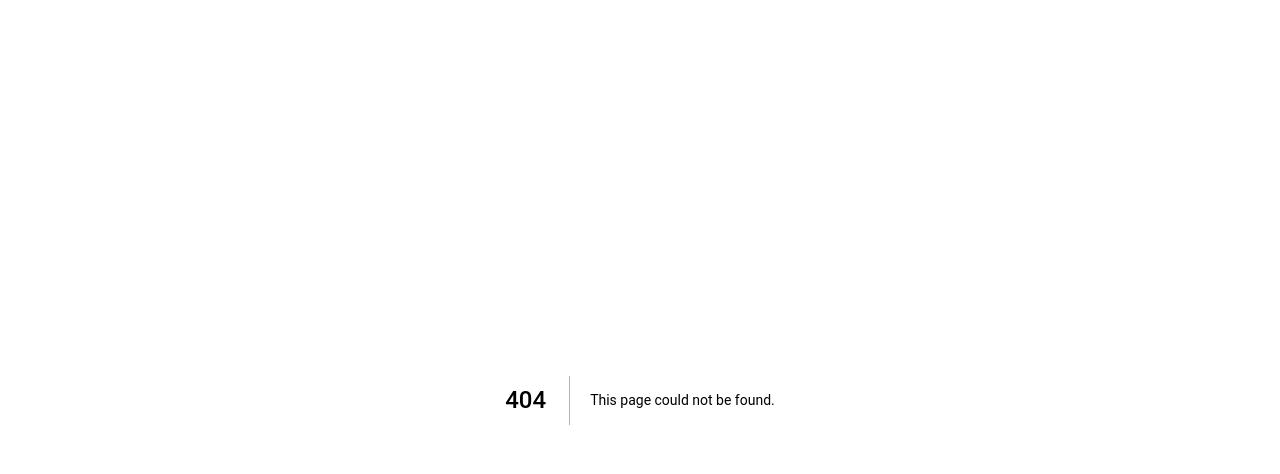
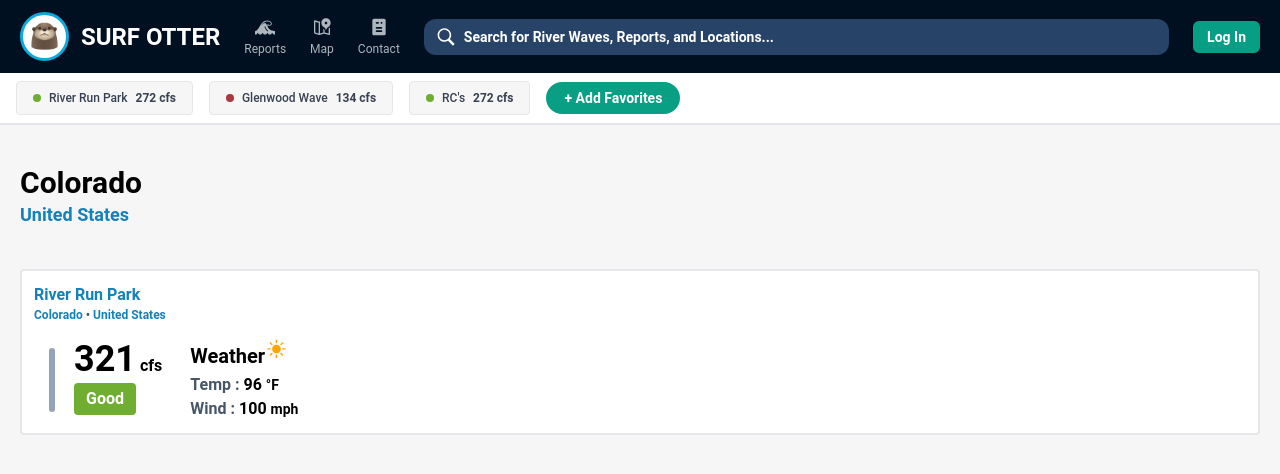
Before and after one commit to charliebarger/river-surf-report, a Next.js app: page /report/1/1 in a window 1280 px wide. Before the commit this address had no page. Shown: the top 474 px of the page. Built offline with nearby package versions, Linux system fonts and the light colour scheme.

Commit message:
add stuff so i can get it on my other comp

```diff
--- a/components/utility/Header.tsx
+++ b/components/utility/Header.tsx
@@ -89,7 +89,7 @@ const Header = () => {
               alt={"Search Icon"}
             />
             <input
-              placeholder="Search for Waves, Reports, and Locations..."
+              placeholder="Search for River Waves, Reports, and Locations..."
               className=" text-white  flex-1 bg-inherit placeholder-white outline-none"
             />
           </div>
--- /dev/null
+++ b/pages/report/[country]/[state].tsx
@@ -0,0 +1,88 @@
+import React from "react";
+import Head from "next/head";
+import Header from "@/components/utility/Header";
+import Image from "next/image";
+import PageHeader from "@/components/utility/PageHeader";
+import { SectionWrapper } from "@/components/utility/SectionWrapper";
+import Link from "next/link";
+
+const CountryPage = () => {
+  return (
+    <>
+      <Head>
+        <title>Surf Otter : River Surf Reports</title>
+        <meta name="description" content="The heart of River Surfing!" />
+        <meta name="viewport" content="width=device-width, initial-scale=1" />
+        <link rel="icon" href="/favicon.ico" />
+      </Head>
+      <Header />
+      <main>
+        <section className=" my-10  px-5 m-auto lg:max-w-none xl:max-w-5xl">
+          <div>
+            <h1 className=" my-10 relative font-semibold text-3xl mb-0">
+              Colorado
+            </h1>
+            <h2 className=" text-lg font-semibold text-[#1481BA]">
+              United States
+            </h2>
+          </div>
+        </section>
+        <section className=" my-10  px-5 m-auto lg:max-w-none xl:max-w-5xl">
+          <div>
+            <div className=" bg-white p-3 font-semibold text-[#1481BA] border-2 border-[#e5e7eb] rounded  ">
+              <div className="">
+                <Link href={"/"}>River Run Park</Link>
+                <div className="text-xs">
+                  <Link href={""}>Colorado </Link>
+                  <span className=" text-gray-600 ">• </span>
+                  <Link href={""}>United States</Link>
+                </div>
+              </div>
+              <div className="flex  gap-3 mt-4 text-black ">
+                <div className=" flex  pl-10 relative">
+                  <div className=" absolute w-16 h-1.5 bg-slate-400 rotate-90 -left-5 translate-x-1.5 rounded self-center"></div>
+                  <div className="flex flex-col gap-1 ">
+                    <span className=" font-bold text-l">
+                      <span className="text-4xl">321</span> cfs
+                    </span>
+                    <span
+                      className={`font-bold text-l  text-white text-center self-start py-1 px-3 rounded bg-chartGoodBorder
+                   `}
+                    >
+                      Good
+                    </span>
+                  </div>
+                </div>
+                <div className=" flex flex-col align-top font-bold pl-4">
+                  <div className="flex items-center">
+                    <span className="text-xl ">Weather</span>
+                    <Image
+                      src={"/weather-icons/clear-day.svg"}
+                      alt={"weather icon"}
+                      width={40}
+                      height={40}
+                    />
+                  </div>
+                  <div className="flex flex-col ">
+                    <div className="flex items-center text-slate-600">
+                      <span className=" text-md">Temp : </span>{" "}
+                      <span className=" text-md text-black ml-1">96</span>{" "}
+                      <span className="text-sm ml-1 text-black">°F</span>
+                    </div>
+                    <div className="flex items-center text-slate-600">
+                      <span className=" text-md">Wind : </span>{" "}
+                      <span className=" text-md text-black ml-1">{100} </span>{" "}
+                      <span className="text-sm ml-1 text-black">mph</span>
+                    </div>
+                  </div>
+                </div>
+              </div>
+            </div>
+          </div>
+        </section>
+      </main>
+    </>
+  );
+};
+
+export default CountryPage;
```
